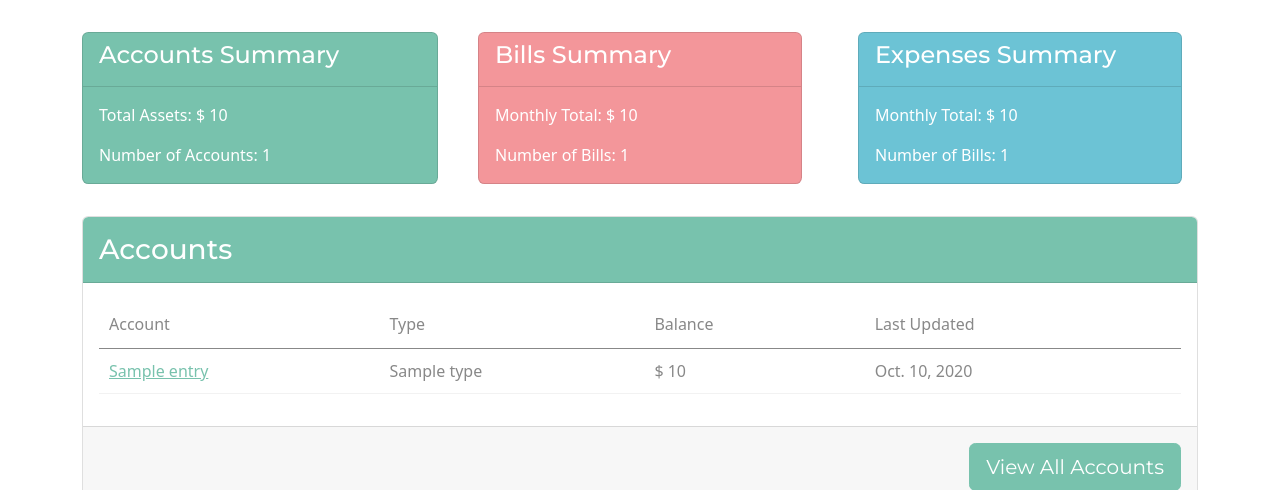
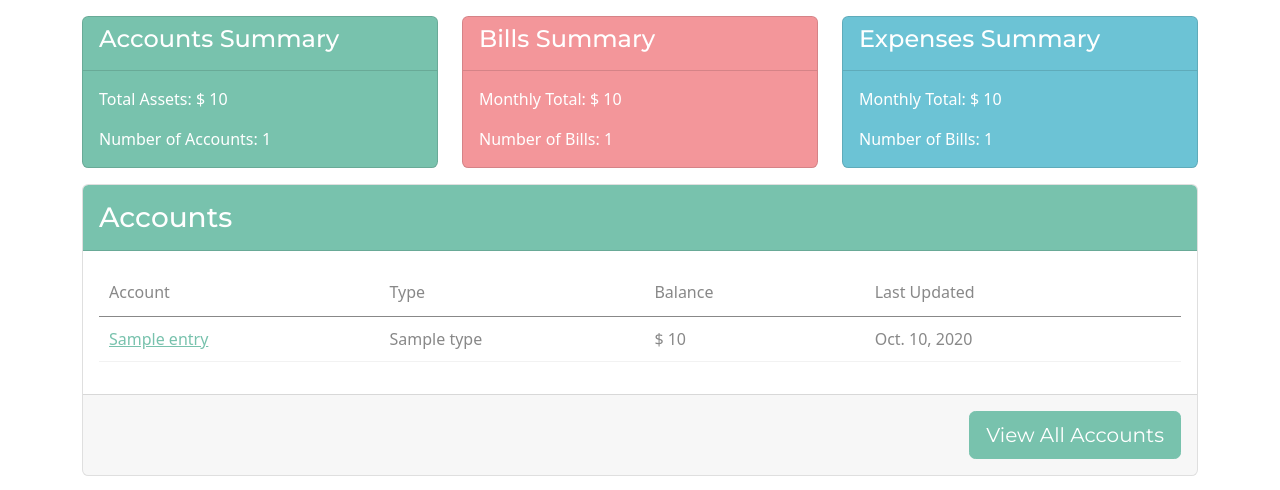
Before and after one commit to TrialAndErrror/djangoMM, a Django app: template mm_project/frontend/templates/frontend/home.html in a window 1280 px wide. Shown: the part 56-546 px from the top of the page. Run offline with Django 3.2, Linux system fonts and the light colour scheme; the template is opened without the code that fills it: most values are stand-ins (such as "Sample title", 1, 10 or a date in 2020); parts of the project's set-up code (start-up, migrations or seed data) failed here and were passed over; some libraries are stand-ins or nearby versions.

Commit message:
Remove unnecessary margins

```diff
--- a/mm_project/frontend/templates/frontend/home/accounts-summary-card.html
+++ b/mm_project/frontend/templates/frontend/home/accounts-summary-card.html
@@ -1,6 +1,6 @@
 {% load humanize %}
 
-<div class="card text-white bg-primary my-3">
+<div class="card text-white bg-primary">
     <div class="card-header bg-primary">
         <h4 class="card-title">Accounts Summary</h4>
     </div>
--- a/mm_project/frontend/templates/frontend/home/bills-summary-card.html
+++ b/mm_project/frontend/templates/frontend/home/bills-summary-card.html
@@ -1,6 +1,6 @@
 {% load humanize %}
 
-<div class="card text-white bg-secondary m-3">
+<div class="card text-white bg-secondary">
     <div class="card-header bg-secondary">
         <h4 class="card-title">Bills Summary</h4>
     </div>
--- a/mm_project/frontend/templates/frontend/home/expenses-summary-card.html
+++ b/mm_project/frontend/templates/frontend/home/expenses-summary-card.html
@@ -1,6 +1,6 @@
 {% load humanize %}
 
-<div class="card text-white bg-info m-3">
+<div class="card text-white bg-info">
     <div class="card-header bg-info">
         <h4 class="card-title">Expenses Summary</h4>
     </div>
```
